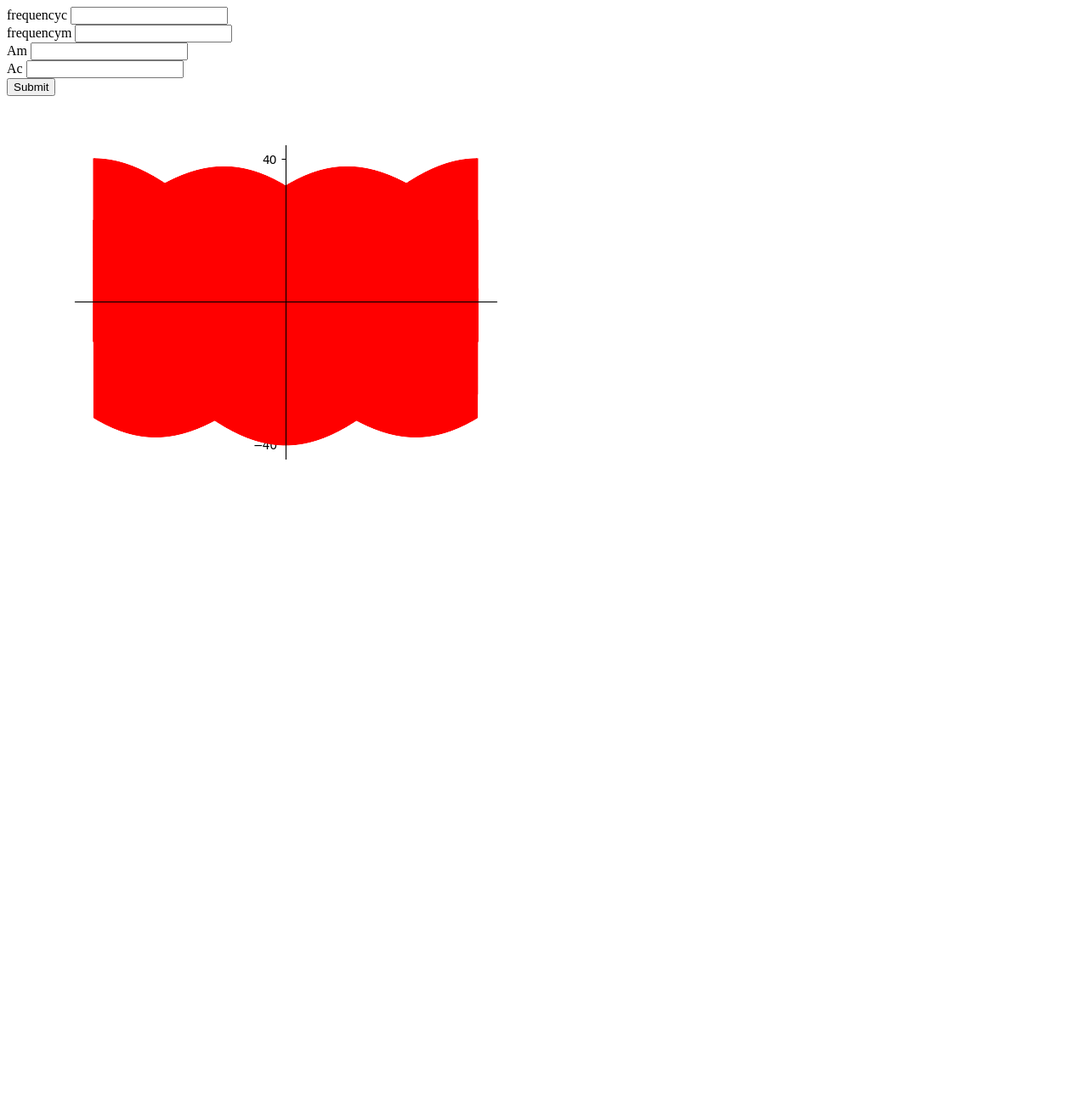
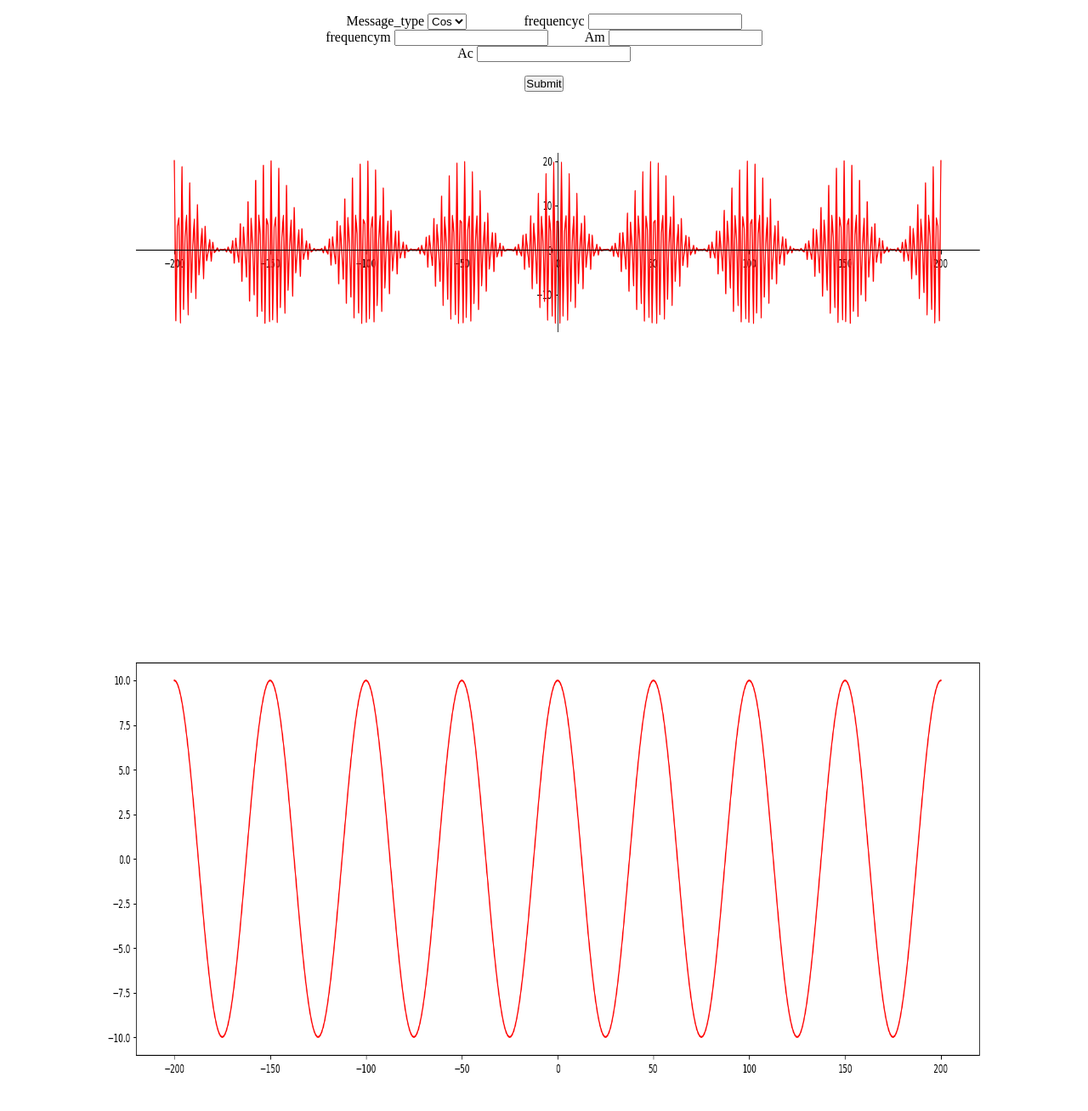
Before and after one commit to Anup451/NetworkAlgoStimulator, a Flask app: page / in a window 1280 px wide. Shown: the whole page at 85% size. Before the commit the page ends 542 px from the top, so only its background shows below. Run offline with Flask 2, Linux system fonts and the light colour scheme.

Commit message:
changes-1

```diff
--- a/app.py
+++ b/app.py
@@ -2,6 +2,7 @@ from flask import Flask,render_template,request
 import pandas as pd
 import matplotlib.pyplot as plt
 import numpy as np
+import seaborn as sns
 
 
 app=Flask(__name__)
@@ -14,15 +15,25 @@ def hello_world():
         fc=int (request.form['fc'])
         Am=int (request.form['Am'])
         Ac=int (request.form['Ac'])
+        message_signal = str(request.form['message_signal'])
         # s = pd.Series([f1, f2, 5])
         fig, ax = plt.subplots()
+        print((message_signal))
         # s.plot.bar()
-        x = np.linspace(-50,50,10000)
-        y= Ac*(1+((Am/Ac)*np.cos(2*np.pi*fm*x)))*np.cos(2*np.pi*fc*x)
+        x = np.linspace(-200,200,500)
+        if(message_signal=="sin"):
+            y= Ac*(1+((Am/Ac)*np.sin(2*np.pi*fm*x)))*np.cos(2*np.pi*fc*x)
+            y1 = Am*np.sin(2*np.pi*fm*x)
+        else:
+            y= Ac*(1+((Am/Ac)*np.cos(2*np.pi*fm*x)))*np.cos(2*np.pi*fc*x)
+            y1 = Am*np.cos(2*np.pi*fm*x)
+
+        y2 = Ac*np.cos(2*np.pi*fc*x)#carrier signal need to change into scatterplot
+
 
         # setting the axes at the centre
-        fig = plt.figure()
-        ax = fig.add_subplot(1, 1, 1)
+        fig = plt.figure(figsize=(20,6))
+        ax = fig.add_subplot(2, 1, 1)
         ax.spines['left'].set_position('center')
         ax.spines['bottom'].set_position('zero')
         ax.spines['right'].set_color('none')
@@ -34,6 +45,21 @@ def hello_world():
         plt.plot(x,y, 'r')
         plt.savefig('static/my_plot.png')
         fig.savefig('static/my_plot.png')
+        fig.clear()
+
+         # plot the function
+        plt.plot(x,y1, 'r')
+        plt.savefig('static/my_plot1.png')
+        fig.savefig('static/my_plot1.png')
+        fig.clear()
+
+         # plot the function
+        plt.plot(x,y2, 'r')
+        for i in range(len(x)):
+            print("[",x[i],y[i],"]")
+        plt.savefig('static/my_plot2.png')
+        fig.savefig('static/my_plot2.png')
+        fig.clear()
     # return 'HELLO, World'
     return render_template('index.html')
 
--- a/templates/index.html
+++ b/templates/index.html
@@ -5,10 +5,53 @@
   <meta http-equiv="X-UA-Compatible" content="IE=edge">
   <meta name="viewport" content="width=device-width, initial-scale=1.0">
   <title>CMC</title>
+  <style>
+    *{
+      box-sizing: border-box;
+      margin: 0;
+      padding: 0;
+    }
+    form{
+      width: 600px;
+      display: flex;
+      flex-direction: column;
+      justify-content: center;
+      align-items: center;
+      gap: 1rem;
+      margin: auto;
+    }
+    .inputs{
+      display: flex;
+      padding-top: 1rem;
+      width: 100%;
+      flex-wrap: wrap;
+      justify-content: space-evenly;
+    }
+    .plot-wrapper{
+      width: 100vw;
+      flex-direction: column;
+      justify-content: center;
+      align-items: center;
+      display: flex;
+    }
+    .graph-plot{
+      margin: auto;
+      width: 100%;
+      height: 600px;
+    }
+  </style>
 </head>
 <body>
    <div class="container">
     <form action="/" method="POST">
+      <div class="inputs">
+        <div class="mb-3">
+          <label for="signal_type" class="form-label">Message_type</label>
+          <select name="message_signal">
+            <option value="sin">Sin</option>
+            <option value="cos" selected>Cos</option>
+          </select>
+        </div>
         <div class="mb-3">
           <label for="title" class="form-label">frequencyc</label>
           <input type="text" class="form-control" name="fc" id="title" aria-describedby="emailHelp">
@@ -26,9 +69,14 @@
           <input type="text" class="form-control" name="Ac" id="desc">
         </div>
 
+      </div>
       <button type="submit" class="btn btn-dark">Submit</button>
     </form>
-    <img src='static/my_plot.png'/>
+    <div class="plot-wrapper">
+      <img src='static/my_plot.png' class="graph-plot"/>
+      <img src='static/my_plot1.png' class="graph-plot"/>
+      <!-- <img src='static/my_plot2.png' class="graph-plot"/> -->
+    </div>
    </div>
 </body>
 </html>
```
Also changed, not shown: static/my_plot.png, static/my_plot1.png (added), static/my_plot2.png (added). Lines whose indentation alone changed are shown as unchanged.
